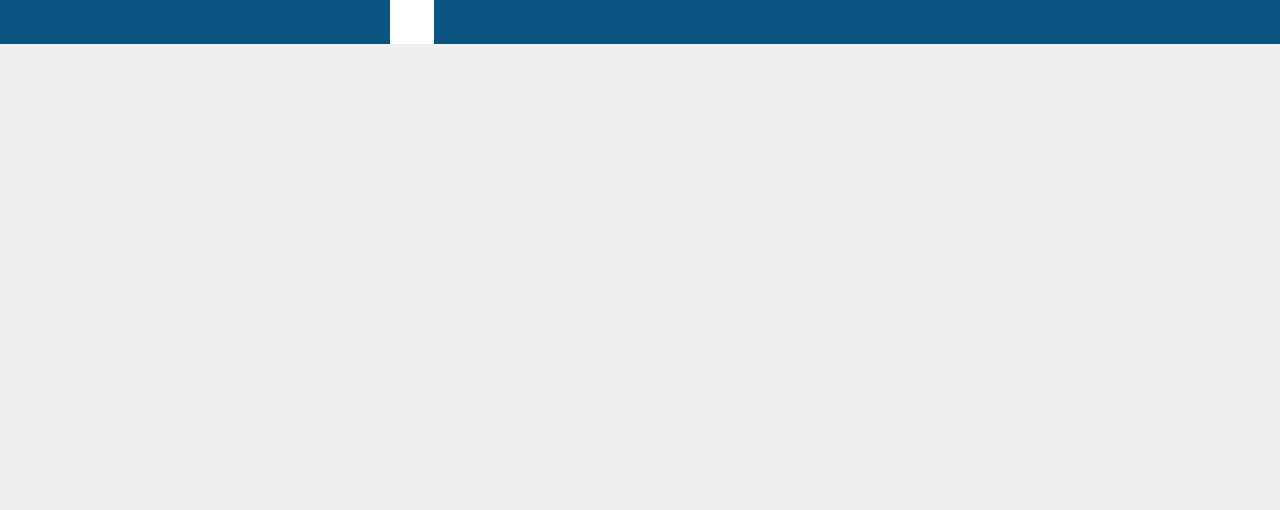
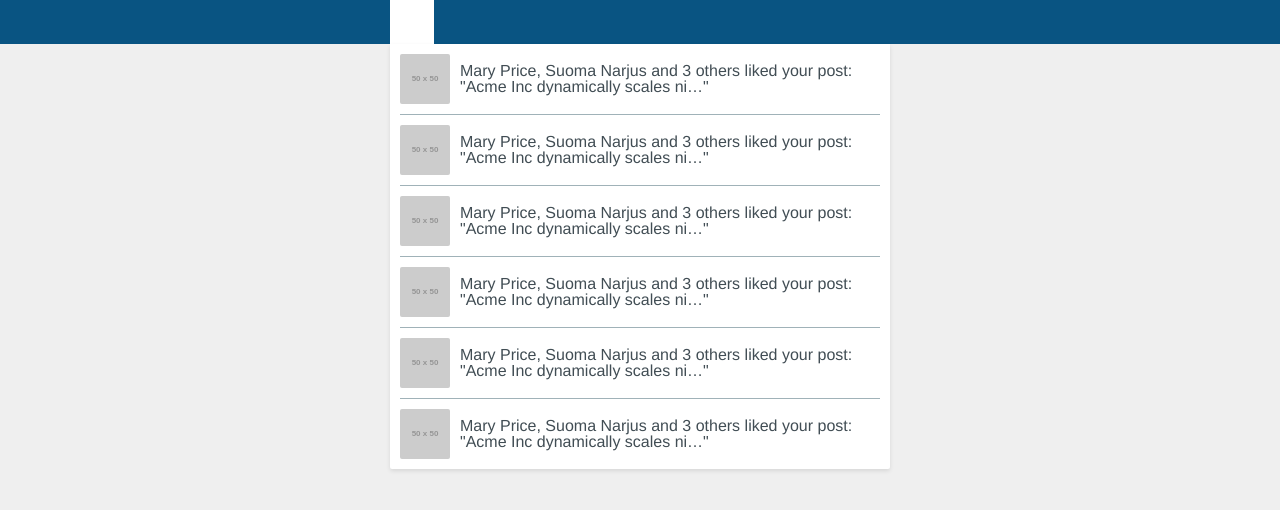
Before and after one commit to acutedeveloper/notification-widget, a website: page src/index.html in a window 1280 px wide. Both pictures are taken after a click on the link 412 px from the left and 22 px from the top of the page. Drawn offline with nearby package versions, Linux system fonts and the light colour scheme; files that its build step writes are made by us from their sources; placeholder pictures from the web are drawn by us.

Commit message:
Feature: Adding JS functionality
Added simple JS functionality to help visualise how I would want the widget to work

```diff
--- a/src/index.html
+++ b/src/index.html
@@ -14,7 +14,7 @@
         <div class="header__row">
 
             <div class="notifications">
-                <a class="notifications__button js-notifications__toggle" href="#"></a>
+                <a class="notifications__button js-notifications__button" href="#"></a>
                 <ul class="notifications__dropdown">
                     <li class="notifications__dropdown-list-item">
                         <a class="notifications__dropdown-link" href="">
@@ -68,6 +68,15 @@
             </div>
         </div>
     </header>
+
+    <script type="text/javascript">
+        const notificationsButton = document.querySelector('.js-notifications__button');
+        const notificationsDropdown = document.querySelector('.notifications__dropdown');
+
+        notificationsButton.addEventListener('click', () => {
+            notificationsDropdown.classList.toggle('js-show');
+        });
+    </script>
 </body>
 
 </html>
--- a/src/scss/components/_notification.scss
+++ b/src/scss/components/_notification.scss
@@ -47,5 +47,10 @@
       margin-right: $uniformed-margin;
       border-radius: $border-radius;
     }
+
+    // Javascript Hook
+    &.js-show {
+      display: block;
+    }
   }
 }
```
